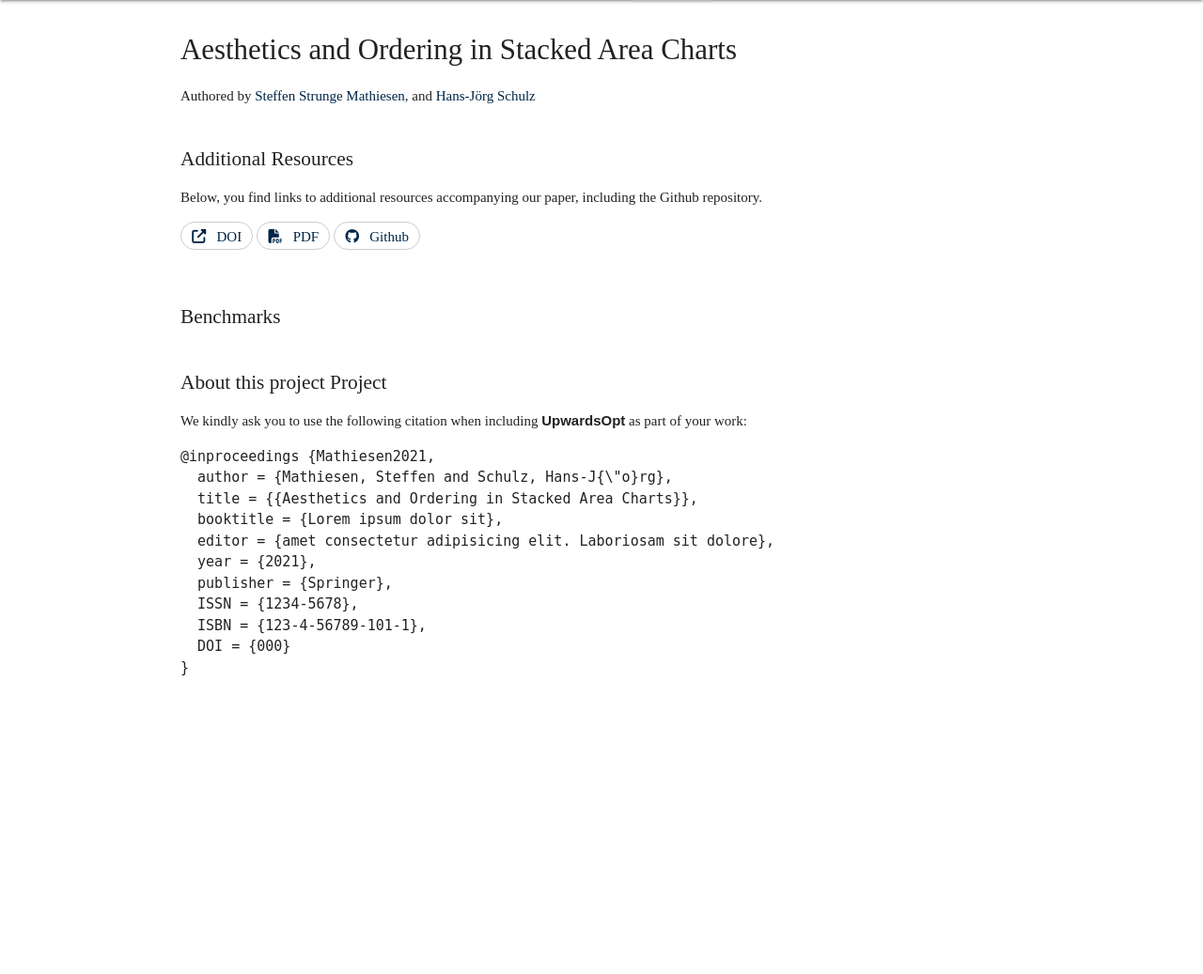
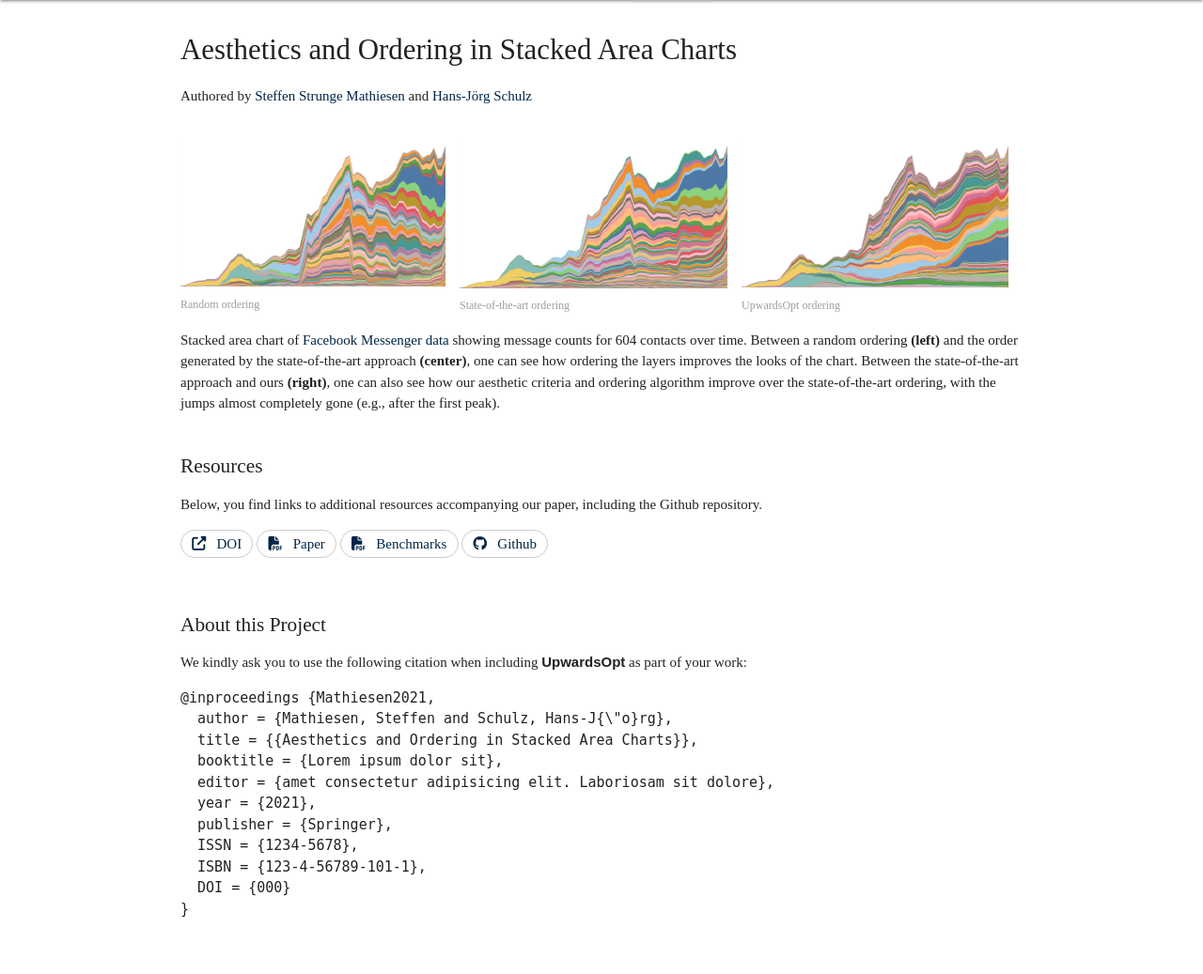
Before and after one commit to vis-au/vis-au.github.io, a PHP site: page /wiggle/index.html in a window 1280 px wide. Shown: the part 64-1101 px from the top of the page at 94% size. Before the commit the page ends 784 px from the top, so only its background shows below. Run offline with PHP 8.4, Linux system fonts and the light colour scheme; some libraries are stand-ins or nearby versions; some web fonts are replaced.

Commit message:
add materials to wiggle/

```diff
--- a/wiggle/index.html
+++ b/wiggle/index.html
@@ -32,13 +32,33 @@
   <article class="container">
     <h2>Aesthetics and Ordering in Stacked Area Charts</h2>
     <div class="row">
-      <p>Authored by <a href="https://linkedin.com/in/steffen-strunge-mathiesen-a69b80a4"><strong>Steffen Strunge Mathiesen</strong></a>,
+      <p>Authored by <a href="https://linkedin.com/in/steffen-strunge-mathiesen-a69b80a4"><strong>Steffen Strunge Mathiesen</strong></a>
       and <a href="http://hjschulz.net"><strong>Hans-Jörg Schulz</strong></a>
       </p>
     </div>
 
+    <div class="row">
+      <div class="teaser">
+        <div class="img-container">
+          <img id="teaser1" src="static/img/teaser1.png" alt="Stacked area chart of facebook messanges using random ordering." />
+          <label for="teaser1">Random ordering</label>
+        </div>
+        <div class="img-container">
+          <img src="static/img/teaser2.png" alt="Stacked area chart of facebook messanges using the state-of-the-art approach." />
+          <label for="teaser1">State-of-the-art ordering</label>
+        </div>
+        <div class="img-container">
+          <img src="static/img/teaser3.png" alt="Stacked area chart of facebook messanges using upwardsOpt."/>
+          <label for="teaser1">UpwardsOpt ordering</label>
+        </div>
+      </div>
+      <p>
+        Stacked area chart of <a href="https://github.com/steffen555/UpwardsOpt/blob/main/datasets/messages.csv">Facebook Messenger data</a> showing message counts for 604 contacts over time. Between a random ordering <b>(left)</b> and the order generated by the state-of-the-art approach <b>(center)</b>, one can see how ordering the layers improves the looks of the chart. Between the state-of-the-art approach and ours <b>(right)</b>, one can also see how our aesthetic criteria and ordering algorithm improve over the state-of-the-art ordering, with the jumps almost completely gone (e.g., after the first peak).
+      </p>
+    </div>
+
     <div id="upwardsopt" class="row">
-      <h3>Additional Resources</h3>
+      <h3>Resources</h3>
       <p>Below, you find links to additional resources accompanying our paper, including the Github repository.</p>
 
       <div class="project-links">
@@ -48,7 +68,11 @@
         </a>
         <a href="">
           <i class="fas fa-file-pdf"></i>
-          <span class="icon-label">PDF</span>
+          <span class="icon-label">Paper</span>
+        </a>
+        <a href="./static/doc/Supp1_Benchmarks.pdf">
+          <i class="fas fa-file-pdf"></i>
+          <span class="icon-label">Benchmarks</span>
         </a>
         <a href="https://github.com/steffen555/UpwardsOpt">
           <i class="fab fa-github"></i>
@@ -57,33 +81,9 @@
       </div>
     </div>
 
-    <div id="benchmarks" class="row">
-      <h3>Benchmarks</h3>
-
-      <!-- <ul class="collection">
-        <li class="collection-item">
-          <div class="description">
-            <span class="title">Color Brewer for Vega-Lite</span>
-            <span>A toolchain-enabled fork of the popular ColorBrewer project.</span>
-          </div>
-
-          <div class="project-links">
-            <a href="https://github.com/vis-au/colorbrewer">
-              <i class="fab fa-github"></i>
-              <span class="icon-label">Github</span>
-            </a>
-            <a href="https://vis-au.github.io/colorbrewer">
-              <i class="fas fa-external-link-alt"></i>
-              <span class="icon-label">Try it out</span>
-            </a>
-          </div>
-        </li>
-      </ul> -->
-    </div>
-
 
     <div class="row">
-      <h3>About this project Project</h3>
+      <h3>About this Project</h3>
       <p>
         We kindly ask you to use the following citation when including <code class="name">UpwardsOpt</code> as part of your work:
         <pre class="bibtex">
--- a/wiggle/style.css
+++ b/wiggle/style.css
@@ -13,6 +13,15 @@ article.container .collection-item span.title {
 
 article.container .collection-item span {
   color: grey;
+}
+
+article.container .teaser {
+  display: flex;
+  flex-direction: row;
+  justify-content: space-between;
+}
+article.container .teaser img {
+  width: 95%;
 }
 
 #upwardsopt {
```
Also changed, not shown: wiggle/static/img/teaser1.png (added), wiggle/static/img/teaser2.png (added), wiggle/static/img/teaser3.png (added), 1 other file.
